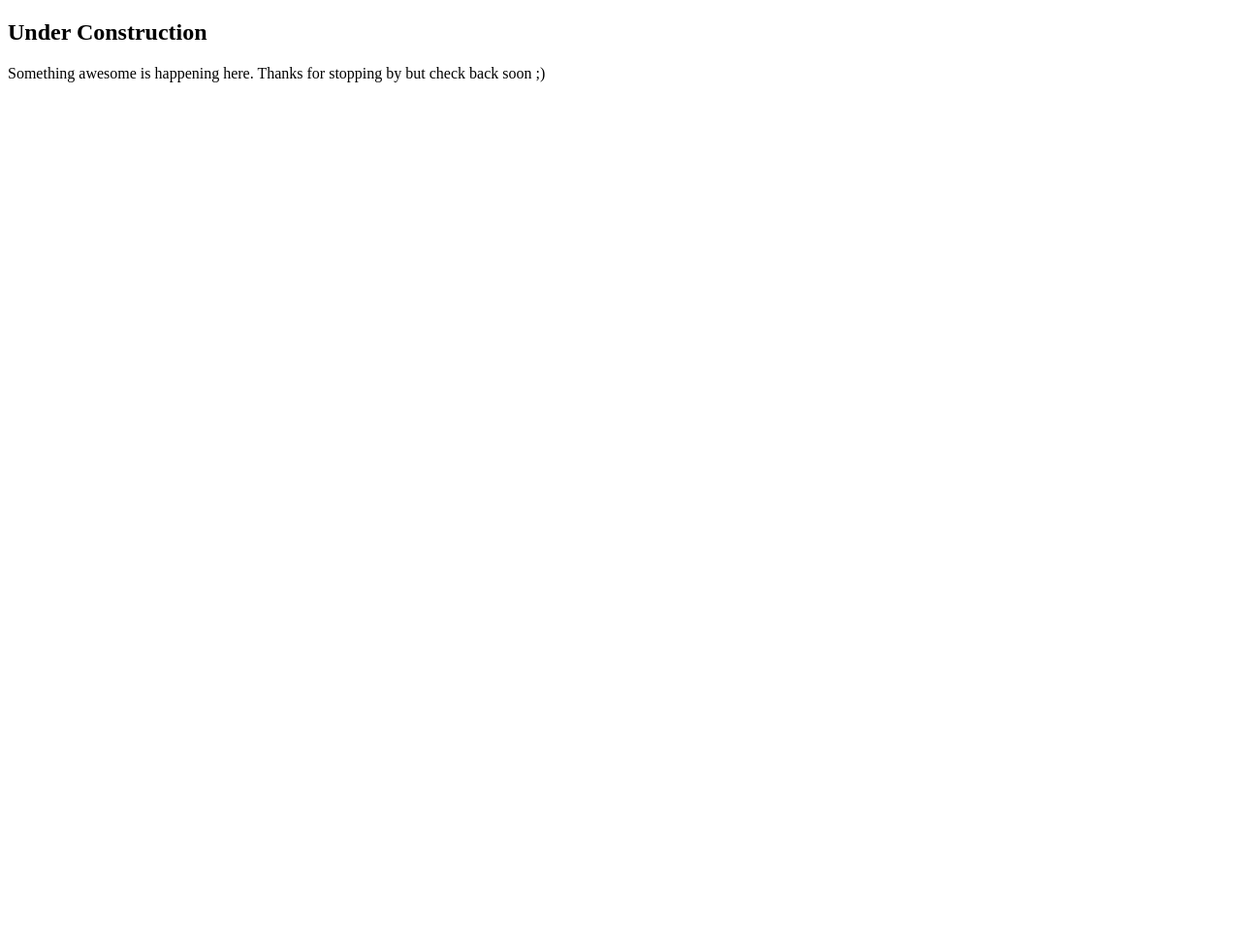
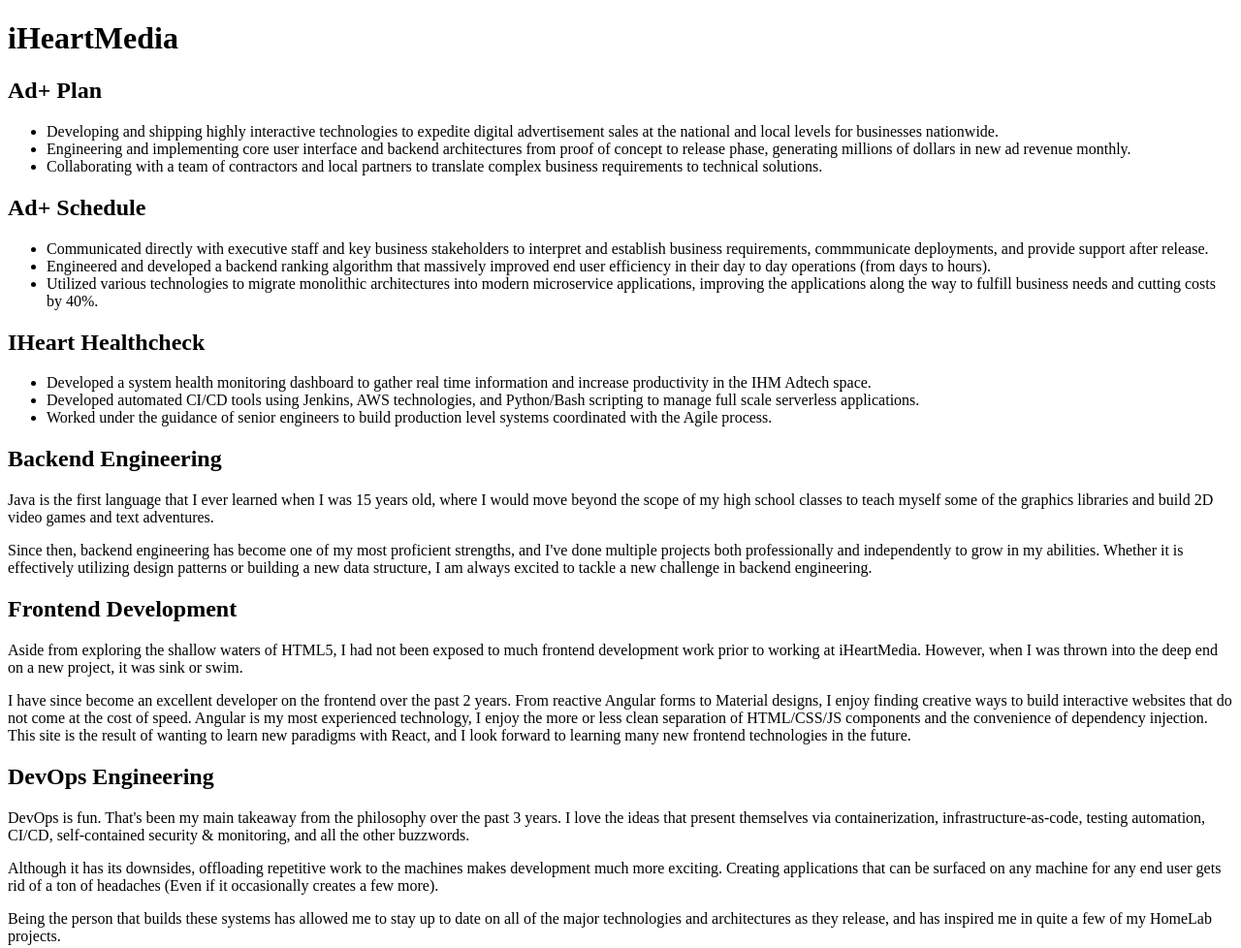
Before and after one commit to drewgrubb0/drewgrubb.com, a Gatsby site: page / in a window 1280 px wide. Shown: the top 978 px of the page at 97% size. Before the commit the page ends 800 px from the top, so only its background shows below. Built offline with nearby package versions, Linux system fonts and the light colour scheme; Gatsby itself is replaced by a stand-in of ours.

Commit message:
creating 1.0 dev branch

```diff
--- a/src/pages/index.tsx
+++ b/src/pages/index.tsx
@@ -1,20 +1,19 @@
 import React, { ReactElement } from 'react';
+import About from '../components/content/about';
+import Contact from '../components/content/contact';
+import Hero from '../components/content/hero';
+import Jobs from '../components/content/jobs';
+import Skills from '../components/content/skills';
+import Layout from '../components/layout/layout';
 
 export default function Home(): ReactElement {
   return (
-    <div>
-      <h2>Under Construction</h2>
-      <p>
-        Something awesome is happening here. Thanks for stopping by but check
-        back soon ;)
-      </p>
-    </div>
-    // <Layout>
-    //   <Hero />
-    //   <About />
-    //   <Jobs />
-    //   <Skills />
-    //   <Contact />
-    // </Layout>
+    <Layout>
+      <Hero />
+      <About />
+      <Jobs />
+      <Skills />
+      <Contact />
+    </Layout>
   );
 }
```
